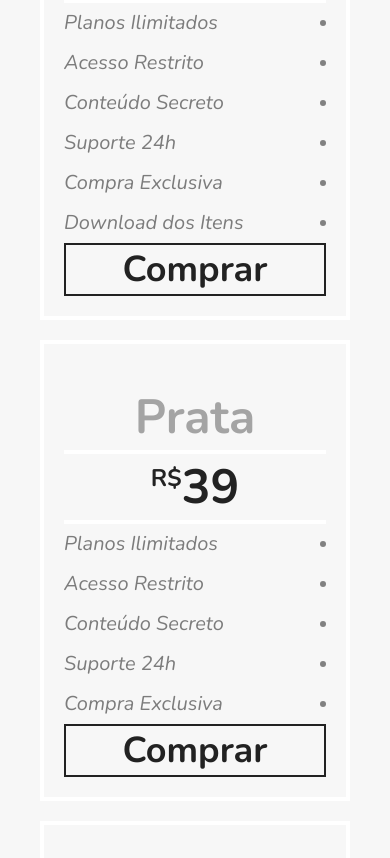
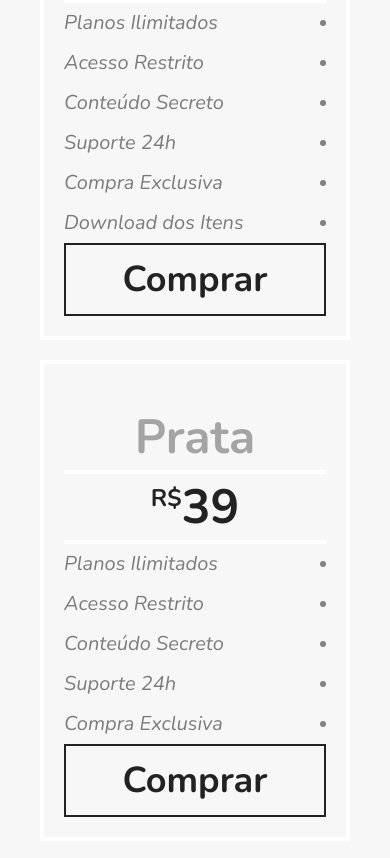
Before and after one commit to RenataHassum/flexbox, a plain HTML site: page index.html in a window 390 px wide. Shown: the part 3870-4728 px from the top of the page. Drawn offline with nearby package versions, Linux system fonts and the light colour scheme.

Commit message:
padding botão comprar no responsivo

```diff
--- a/style.css
+++ b/style.css
@@ -432,7 +432,7 @@ img {
   @media (max-width: 600px) {
 
     .preco-detalhe a {
-      padding:  0px 15px;
+      padding:  10px 15px;
     }
 
     .footer-bg {
```
